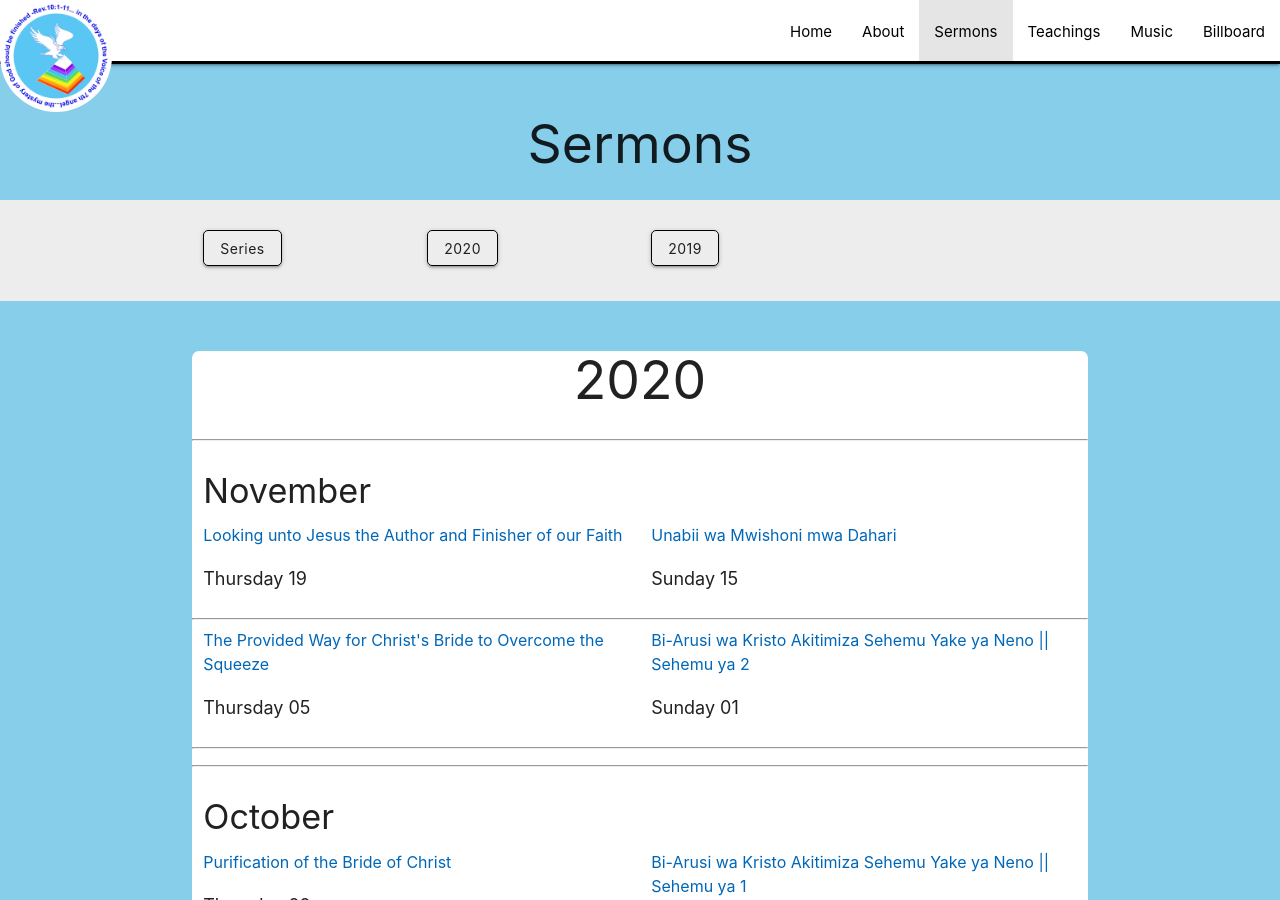
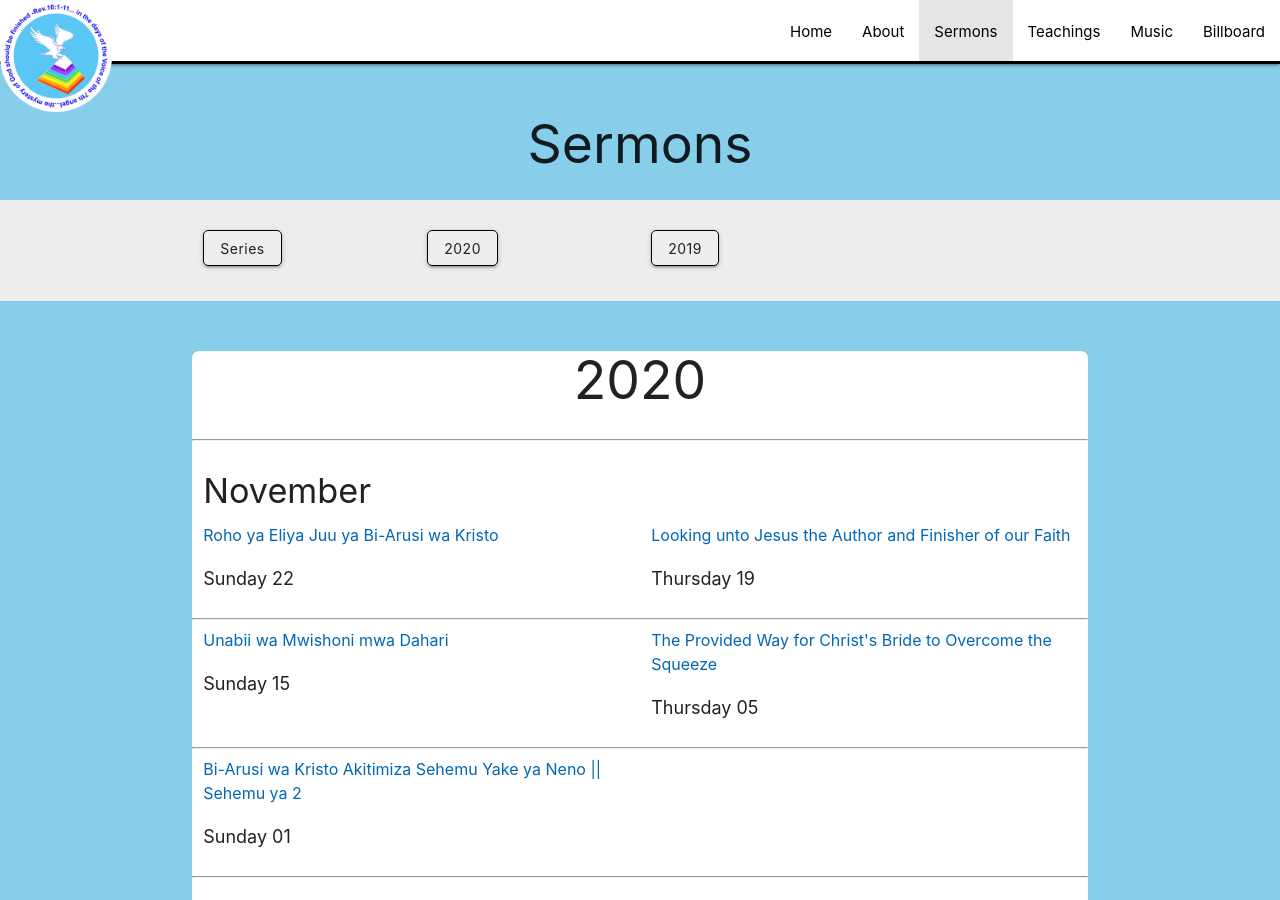
Before and after one commit to njorogetimk/cmt-redisigned, a Jekyll site: the page built from sermons/index.html, in a window 1280 px wide and 900 px high. Built offline with Jekyll 4.4.1, drawn with Linux system fonts in a browser that asks for light colours.

Commit message:
Update to pre-service of Nov 22

```diff
--- a/index.html
+++ b/index.html
@@ -67,12 +67,12 @@ node: "Home"
       <div class="col s12 m6">
         <h6 class="center">
           <a
-            href="sermons/2020/thursday/20-11-19_Looking_unto_Jesus_the_Author_and_Finisher_of_our_Faith.html"
+            href="sermons/2020/sunday/20-11-22_Roho_ya_Eliya_Juu_ya_Bi-Arusi_wa_Kristo.html"
             class="dark-link"
-            >Looking unto Jesus the Author and Finisher of our Faith</a
+            >Roho ya Eliya Juu ya Bi-Arusi wa Kristo</a
           >
         </h6>
-        <p class="center">{{"November 19 20" | date: "%a, %B %d"}}</p>
+        <p class="center">{{"November 22 20" | date: "%a, %B %d"}}</p>
       </div>
 
       <div class="col s12 m6">
--- /dev/null
+++ b/sermons/2020/sunday/20-11-22_Roho_ya_Eliya_Juu_ya_Bi-Arusi_wa_Kristo.html
@@ -0,0 +1,16 @@
+---
+title: Roho ya Eliya Juu ya Bi-Arusi wa Kristo | 2020
+heading: Roho ya Eliya Juu ya Bi-Arusi wa Kristo
+date: November 22 20
+---
+
+<iframe
+  width="100%"
+  height="315"
+  src="https://www.youtube.com/embed/f0v5AKibJSY"
+  frameborder="0"
+  allow="accelerometer; autoplay; clipboard-write; encrypted-media; gyroscope; picture-in-picture"
+  allowfullscreen
+></iframe>
+
+<h5>Audio</h5>
```
